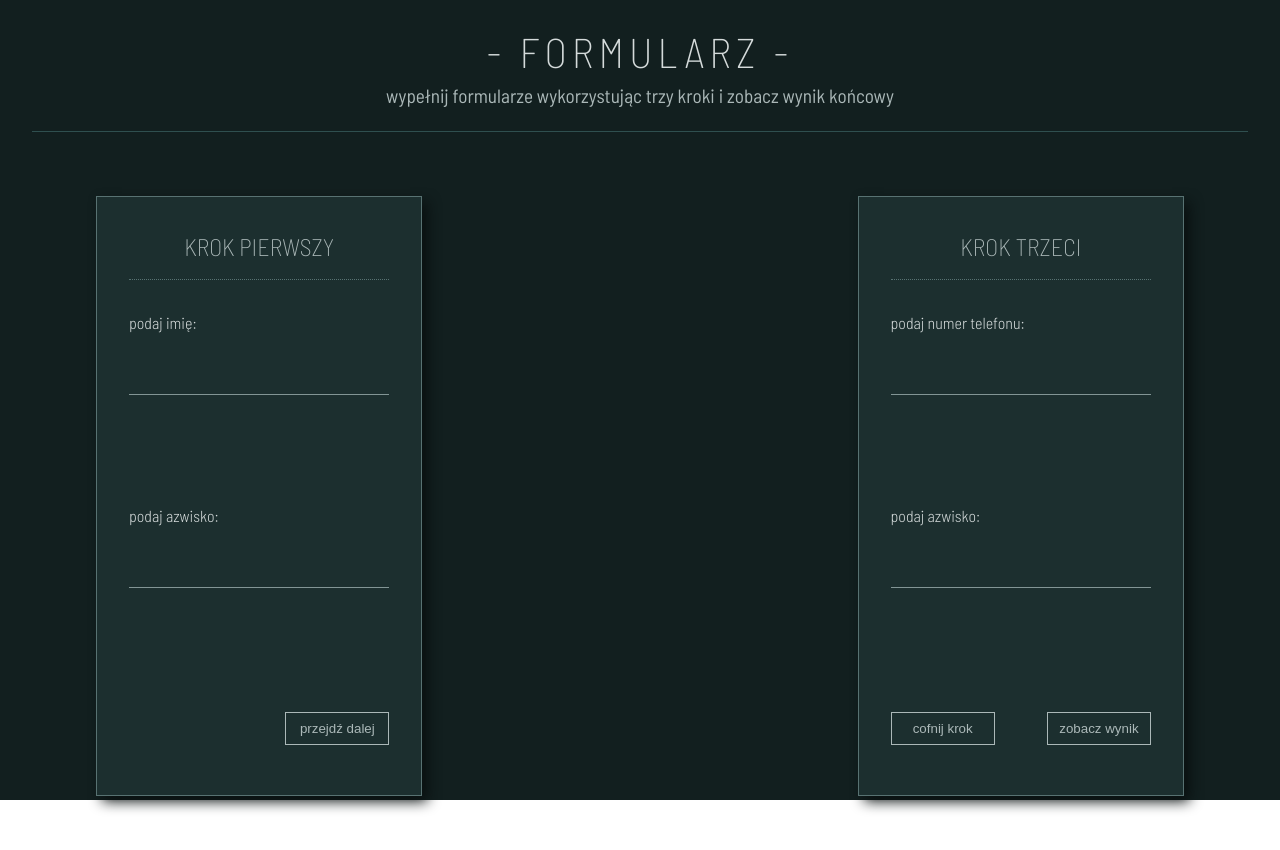
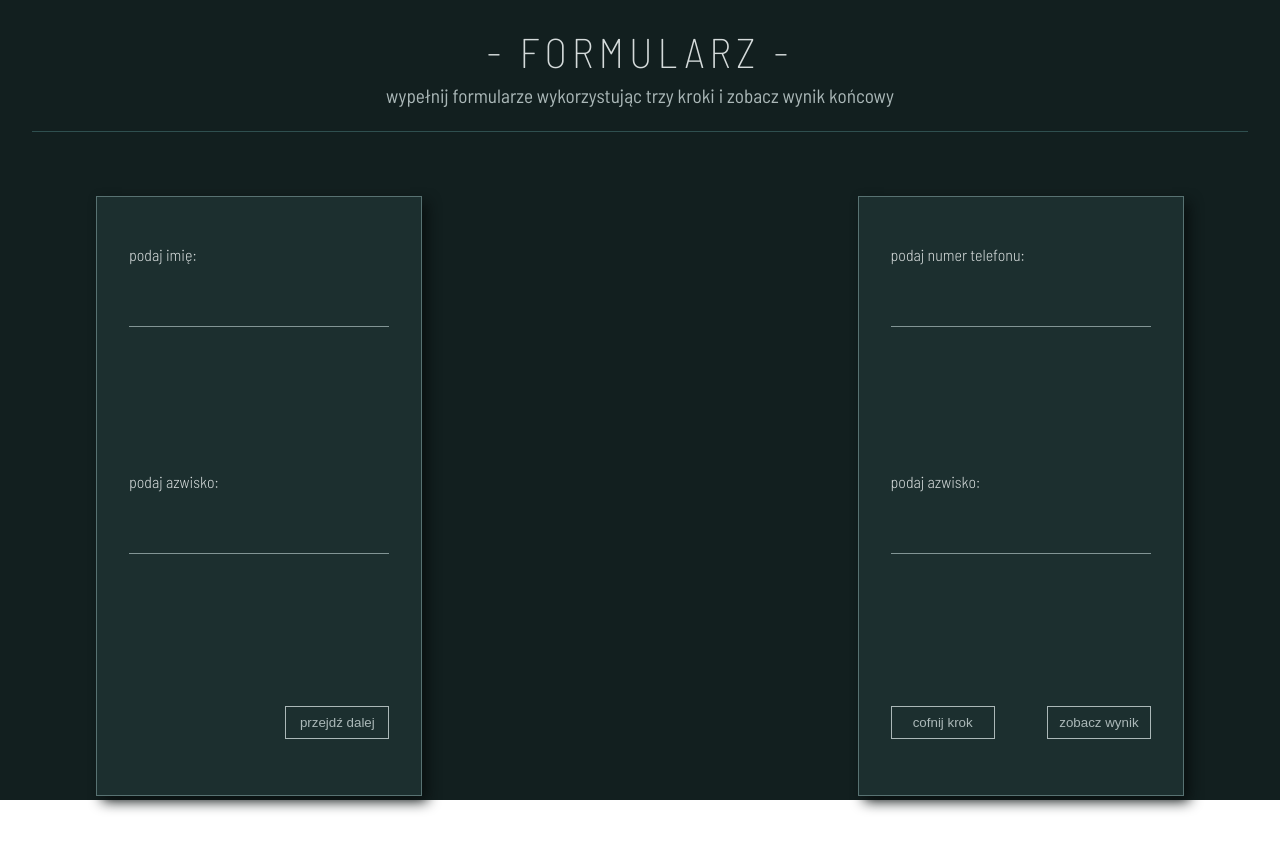
Before and after one commit to Scorpion19702022/React_Mentor_018_MULTI_STEP_FORM_and_TEST, a React (Vite) app: page / in a window 1280 px wide. Shown: the top 850 px of the page. Built offline with nearby package versions, Linux system fonts and the light colour scheme.

Commit message:
corrected in componnents

```diff
--- a/src/Components/StepOne/StepOne.module.css
+++ b/src/Components/StepOne/StepOne.module.css
@@ -43,7 +43,7 @@
 
 .form {
 	width: 100%;
-	height: 85%;
+	height: 100%;
 	display: flex;
 	flex-direction: column;
 	align-items: center;
--- a/src/Components/StepOne/StepOne.tsx
+++ b/src/Components/StepOne/StepOne.tsx
@@ -39,7 +39,6 @@ const StepOne: React.FC<initialProps> = ({ isStepOne }) => {
 
 	return (
 		<section className={isStepOne === 1 ? styles.wrapper : styles.wrapper_end}>
-			<h2 className={styles.heading}>{`krok pierwszy`.toLocaleUpperCase()}</h2>
 			<form className={styles.form} onSubmit={handleSubmit(onSubmit)}>
 				<div className={styles.box_inputs}>
 					<label className={styles.label}>podaj imię:</label>
--- a/src/Components/StepThree/StepThree.module.css
+++ b/src/Components/StepThree/StepThree.module.css
@@ -43,7 +43,7 @@
 
 .form {
 	width: 100%;
-	height: 85%;
+	height: 100%;
 	display: flex;
 	flex-direction: column;
 	align-items: center;
--- a/src/Components/StepThree/StepThree.tsx
+++ b/src/Components/StepThree/StepThree.tsx
@@ -31,7 +31,6 @@ const StepThree = () => {
 
 	return (
 		<section className={styles.wrapper}>
-			<h2 className={styles.heading}>{`krok trzeci`.toLocaleUpperCase()}</h2>
 			<form className={styles.form} onSubmit={handleSubmit(onSubmit)}>
 				<div className={styles.box_inputs}>
 					<label className={styles.label}>podaj numer telefonu:</label>
--- a/src/Components/StepTwo/StepTwo.module.css
+++ b/src/Components/StepTwo/StepTwo.module.css
@@ -43,7 +43,7 @@
 
 .form {
 	width: 100%;
-	height: 85%;
+	height: 100%;
 	display: flex;
 	flex-direction: column;
 	align-items: center;
--- a/src/Components/StepTwo/StepTwo.tsx
+++ b/src/Components/StepTwo/StepTwo.tsx
@@ -42,7 +42,6 @@ const StepTwo: React.FC<initialProps> = ({ isStepTwo }) => {
 
 	return (
 		<section className={isStepTwo === 2 ? styles.wrapper : styles.wrapper_end}>
-			<h2 className={styles.heading}>{`krok drugi`.toLocaleUpperCase()}</h2>
 			<form className={styles.form} onSubmit={handleSubmit(onSubmit)}>
 				<div className={styles.box_inputs}>
 					<label className={styles.label}>podaj wiek:</label>
```
